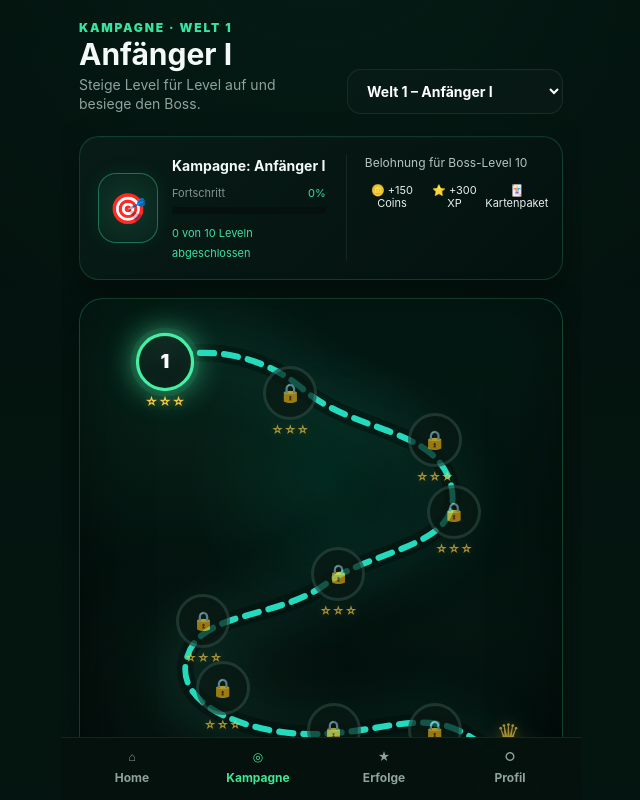
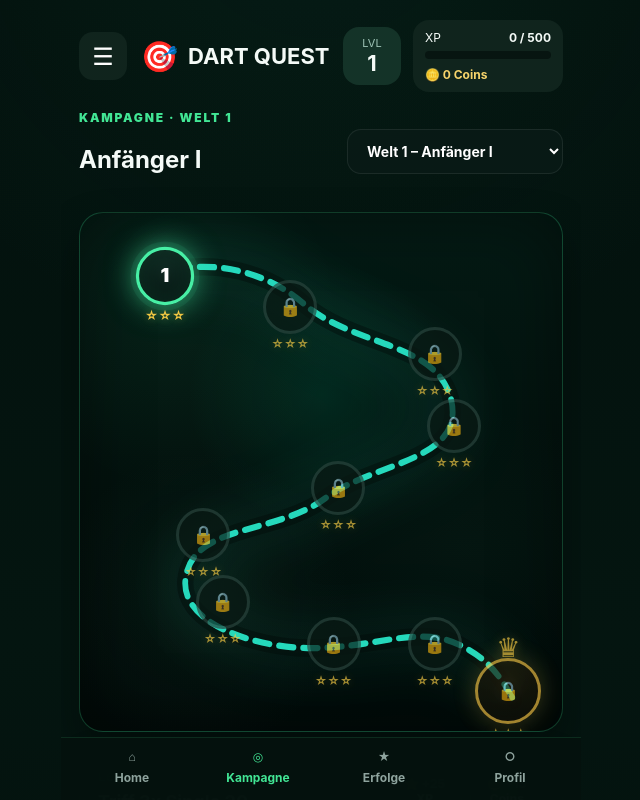
Before and after one commit to Dartquest2026/DartQuest, a React (Vite) app in the folder dartquest/: page / in a window 1280 px wide. Both pictures are taken after a click on the button "Weiter spielen". Shown: the top 800 px of the page, without its empty margins (319-959 px from the left). Built offline with nearby package versions, Linux system fonts and the light colour scheme.

Commit message:
Kampagne auf eine Bildschirmseite optimiert

```diff
--- a/dartquest/src/pages/Campaign.jsx
+++ b/dartquest/src/pages/Campaign.jsx
@@ -239,82 +239,69 @@ function Campaign() {
 
   return (
     <section className="campaign-screen">
-      <header className="campaign-header">
+      <header className="campaign-game-header">
+  <button
+    className="campaign-menu-button"
+    type="button"
+    aria-label="Menü öffnen"
+  >
+    ☰
+  </button>
+
+  <div className="campaign-brand">
+    <span className="campaign-brand-dart">🎯</span>
+    <strong>DART QUEST</strong>
+  </div>
+
+  <div className="campaign-player-stats">
+    <div className="campaign-level-badge">
+      <span>LVL</span>
+      <strong>{Math.ceil(progress.unlockedLevel / 10)}</strong>
+    </div>
+
+    <div className="campaign-xp-box">
+      <div className="campaign-xp-row">
+        <span>XP</span>
+        <strong>0 / 500</strong>
+      </div>
+
+      <div className="campaign-xp-track">
+        <div
+          className="campaign-xp-fill"
+          style={{ width: '0%' }}
+        />
+      </div>
+
+      <div className="campaign-coins-row">
+        🪙 0 Coins
+      </div>
+    </div>
+  </div>
+</header>
+<div className="campaign-world-row">
   <div>
     <p className="eyebrow">
       KAMPAGNE · WELT {selectedWorld}
     </p>
 
     <h1>{worldNames[selectedWorld - 1]}</h1>
-
-          <p className="campaign-subtitle">
-            Steige Level für Level auf und besiege den Boss.
-          </p>
   </div>
 
   <select
     className="campaign-select-button"
     value={selectedWorld}
     onChange={changeWorld}
-          aria-label="Kampagne auswählen"
   >
     {worldNames.map((worldName, index) => (
-            <option key={worldName} value={index + 1}>
+      <option
+        key={worldName}
+        value={index + 1}
+      >
         Welt {index + 1} – {worldName}
       </option>
     ))}
   </select>
-      </header>
-
-      <section className="campaign-summary-card">
-        <div className="campaign-summary-progress">
-          <div className="campaign-emblem">🎯</div>
-
-          <div>
-            <strong>
-              Kampagne: {worldNames[selectedWorld - 1]}
-            </strong>
-
-            <div className="campaign-progress-label">
-              <span>Fortschritt</span>
-              <span>{campaignPercent}%</span>
 </div>
-
-            <div className="campaign-progress-bar">
-              <div
-                className="campaign-progress-fill"
-                style={{
-                  width: `${campaignPercent}%`,
-                }}
-              />
-            </div>
-
-            <small>
-              {completedWorldLevels} von 10 Leveln abgeschlossen
-            </small>
-          </div>
-        </div>
-
-        <div className="boss-rewards">
-          <p>
-            Belohnung für Boss-Level{' '}
-            {worldBoss?.id ?? worldEndLevel}
-          </p>
-
-          <div className="boss-reward-items">
-            <span>
-              🪙 +{worldBoss?.rewardCoins ?? 0} Coins
-            </span>
-
-            <span>
-              ⭐ +{worldBoss?.rewardXP ?? 0} XP
-            </span>
-
-            <span>🃏 Kartenpaket</span>
-          </div>
-        </div>
-      </section>
-
       <section className="campaign-world-map">
 
   <svg
```
Lines whose indentation alone changed are shown as unchanged.
